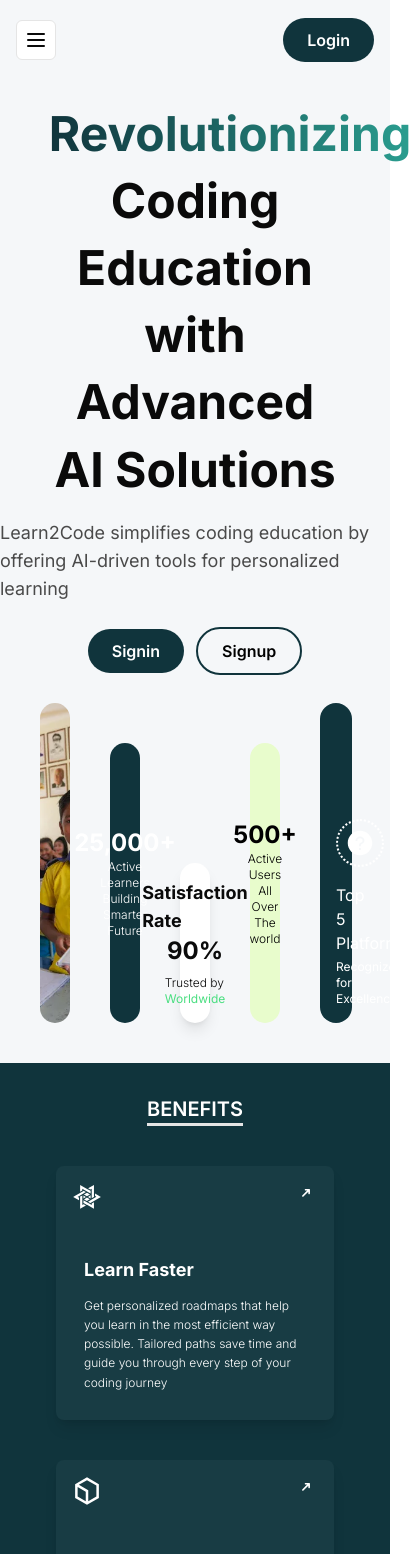
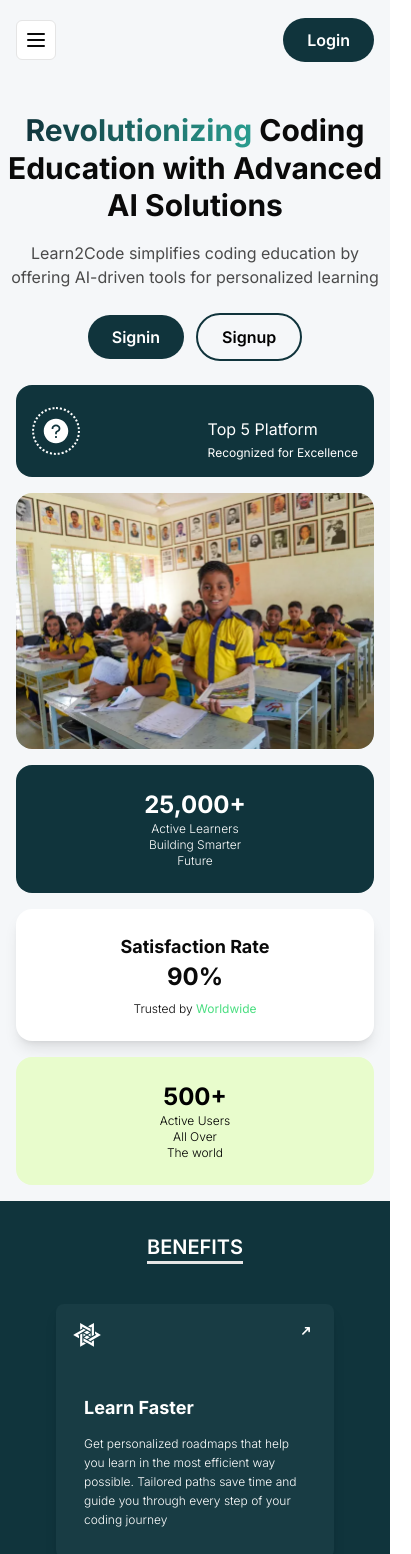
Before and after one commit to farhanpavel/Learn2Code, a Next.js app in the folder client/: page / in a window 390 px wide. Shown: the top 1554 px of the page, 411 px wide, since content can reach past the window. Built offline with nearby package versions, Linux system fonts and the light colour scheme.

Commit message:
Frontend Navbar fixed and some animation added

```diff
--- a/client/src/app/_home/Benefits.tsx
+++ b/client/src/app/_home/Benefits.tsx
@@ -112,7 +112,7 @@
       whileInView="visible"
       viewport={{ once: true, margin: "-100px" }}
     >
-      <div className="flex justify-center mt-4">
+      <div className="flex justify-center mt-4" id="benefit">
         <motion.h1
           className="text-center font-semibold text-white text-xl border-b-[3px] uppercase"
           initial={{ opacity: 0, y: -20 }}
--- a/client/src/app/_home/Contact.tsx
+++ b/client/src/app/_home/Contact.tsx
@@ -11,7 +11,7 @@
 
 export default function Contact() {
   return (
-    <div className="min-h-screen bg-[#10343C]">
+    <div className="min-h-screen bg-[#10343C]" id="contact">
       {/* Header Section */}
       <div className="text-center py-16 relative overflow-hidden">
         <div className="absolute top-0 left-0 w-full h-full opacity-20">
@@ -37,12 +37,9 @@
         </div>
       </div>
 
-      {/* Main Content */}
       <div className="container mx-auto px-4 py-12">
         <div className="flex flex-col lg:flex-row gap-12">
-          {/* Left Column - Contact Info & Map */}
           <div className="lg:w-1/2 space-y-8">
-            {/* Contact Info Cards */}
             <div className="grid gap-6">
               <div className="bg-white/5 backdrop-blur-sm p-6 rounded-2xl transform hover:scale-105 transition-all duration-300">
                 <div className="flex items-center gap-4">
@@ -98,7 +95,6 @@
             </div>
           </div>
 
-          {/* Right Column - Contact Form */}
           <div className="lg:w-1/2">
             <form className="bg-white/5 backdrop-blur-sm p-8 rounded-2xl space-y-6">
               <div className="relative">
--- a/client/src/app/_home/Feature.tsx
+++ b/client/src/app/_home/Feature.tsx
@@ -75,7 +75,7 @@
   ];
 
   return (
-    <div className="py-16 bg-gradient-to-b from-white to-teal-50">
+    <div className="py-16 bg-gradient-to-b from-white to-teal-50" id="feature">
       <motion.div
         className="container mx-auto px-4"
         initial="hidden"
--- a/client/src/app/_home/Hero.tsx
+++ b/client/src/app/_home/Hero.tsx
@@ -1,26 +1,75 @@
+"use client";
 import React from "react";
+import { motion } from "framer-motion";
+import { HelpCircle } from "lucide-react";
 import Link from "next/link";
-import Image from "next/image";
 import { AiFillQuestionCircle } from "react-icons/ai";
-export default function Hero() {
+
+const containerVariants = {
+  hidden: { opacity: 0 },
+  visible: {
+    opacity: 1,
+    transition: {
+      staggerChildren: 0.2,
+      delayChildren: 0.3,
+    },
+  },
+};
+
+const itemVariants = {
+  hidden: { x: -50, opacity: 0 },
+  visible: {
+    x: 0,
+    opacity: 1,
+    transition: { duration: 0.5 },
+  },
+};
+
+const cardVariants = {
+  hidden: { x: -50, opacity: 0 },
+  visible: {
+    x: 0,
+    opacity: 1,
+    transition: { duration: 0.5 },
+  },
+  hover: {
+    scale: 1.05,
+    transition: { duration: 0.3 },
+  },
+};
+
+const Hero = () => {
   return (
-    <div>
-      <div className="flex items-center justify-center mt-[5%] flex-col">
-        <div className="text-center text-5xl font-bold w-3/4 leading-[4.2rem]">
+    <motion.div
+      initial="hidden"
+      animate="visible"
+      variants={containerVariants}
+      className="overflow-hidden"
+    >
+      <motion.div className="flex items-center justify-center mt-8 md:mt-12 lg:mt-[5%] flex-col">
+        <motion.div
+          variants={itemVariants}
+          className="text-center text-3xl sm:text-4xl md:text-5xl font-bold w-full sm:w-5/6 md:w-3/4 leading-tight md:leading-[4.2rem]"
+        >
           <h1>
             <span className="bg-gradient-to-r from-[#10343c] to-[#2a9d8f] bg-clip-text text-transparent">
               Revolutionizing
             </span>{" "}
             Coding Education with Advanced AI Solutions
           </h1>
-        </div>
-        <div className="text-lg  text-[#4a4a4a] mt-4 ">
+        </motion.div>
+
+        <motion.div
+          variants={itemVariants}
+          className="text-base md:text-lg text-[#4a4a4a] mt-4 text-center"
+        >
           <p>
             Learn2Code simplifies coding education by offering AI-driven tools
             for personalized learning
           </p>
-        </div>
-        <div className="mt-9 space-x-3">
+        </motion.div>
+
+        <div className="mb-5 md:mb-0 mt-9 space-x-3">
           <Link
             href="/signin"
             className="bg-[#10343c] px-6 py-3 text-white rounded-full font-semibold 2xl:px-8 2xl:py-4"
@@ -34,44 +83,70 @@
             Signup
           </Link>
         </div>
-      </div>
-      <div className="p-10 container mx-auto">
-        <div className="grid grid-cols-5 row-span-7 gap-10 ">
-          <div className="row-span-9 row-start-1">
-            <Image
-              src={"/images/student.jpg"}
-              width={400}
-              height={500}
+      </motion.div>
+
+      {/* Grid Section */}
+      <motion.div
+        variants={itemVariants}
+        className="p-4 sm:p-6 md:p-10 container mx-auto "
+      >
+        <div className="grid grid-cols-1 sm:grid-cols-2 lg:grid-cols-5 gap-4 md:gap-6 lg:gap-10">
+          <motion.div
+            variants={cardVariants}
+            whileHover="hover"
+            className="row-span-1 lg:row-span-9 lg:row-start-1 h-64 sm:h-80 md:h-auto"
+          >
+            <img
+              src="/images/student.jpg"
               alt="student"
               className="h-full w-full object-cover rounded-2xl"
             />
-          </div>
-          <div className="bg-[#10343c] row-start-2  row-span-8 rounded-2xl flex justify-center items-center flex-col text-white">
+          </motion.div>
+
+          <motion.div
+            variants={cardVariants}
+            whileHover="hover"
+            className="bg-[#10343c] row-span-1 lg:row-start-2 lg:row-span-8 rounded-2xl flex justify-center items-center flex-col text-white p-6 sm:p-4"
+          >
             <h1 className="text-2xl font-bold">25,000+ </h1>
             <p className="text-white text-xs font-light text-center">
               Active Learners <br />
               Building Smarter <br /> Future
             </p>
-          </div>
-          <div className="bg-white  row-start-5 row-span-5 rounded-2xl shadow-lg flex justify-center items-center flex-col">
+          </motion.div>
+
+          <motion.div
+            variants={cardVariants}
+            whileHover="hover"
+            className="bg-white row-span-1 lg:row-start-5 lg:row-span-5 rounded-2xl shadow-lg flex justify-center items-center flex-col p-6 sm:p-4"
+          >
             <h1 className="text-lg font-bold">Satisfaction Rate</h1>
             <p className="text-2xl font-bold">90%</p>
             <p className="text-xs font-light mt-2">
               Trusted by <strong className="text-green-400">Worldwide</strong>
             </p>
-          </div>
-          <div className="bg-[#e8fccc] row-start-2 row-span-8 rounded-2xl flex justify-center items-center flex-col text-black ">
+          </motion.div>
+
+          <motion.div
+            variants={cardVariants}
+            whileHover="hover"
+            className="bg-[#e8fccc] row-span-1 lg:row-start-2 lg:row-span-8 rounded-2xl flex justify-center items-center flex-col text-black p-6 sm:p-4"
+          >
             <h1 className="text-2xl font-bold">500+</h1>
             <p className="text-xs font-light text-center">
-              {" "}
               Active Users
               <br />
               All Over
               <br />
               The world
             </p>
-          </div>
-          <div className="bg-[#10343c] p-4 row-start-1 space-y-4 row-span-9 rounded-2xl flex justify-end  flex-col">
+          </motion.div>
+
+          <motion.div
+            variants={cardVariants}
+            whileHover="hover"
+            className="bg-[#10343c] p-4 row-span-1 row-start-1 space-y-4 lg:row-span-9 rounded-2xl flex flex-row lg:flex-col justify-between lg:justify-end items-center md:items-start"
+          >
             <div>
               <AiFillQuestionCircle className="text-5xl p-2 border-dotted border-white border-2 rounded-full  text-white" />
             </div>
@@ -79,9 +154,11 @@
               <h1 className="text-white text-md">Top 5 Platform</h1>
               <p className="text-white text-xs">Recognized for Excellence</p>
             </div>
-          </div>
+          </motion.div>
         </div>
-      </div>
-    </div>
+      </motion.div>
+    </motion.div>
   );
-}
+};
+
+export default Hero;
--- a/client/src/components/Footer/page.tsx
+++ b/client/src/components/Footer/page.tsx
@@ -16,7 +16,7 @@
         </div>
 
         <div className="mt-6 sm:flex sm:flex-wrap sm:justify-center sm:flex-row">
-          <ul className="sm:flex text-center gap-x-6 text-[#4A4A4A] font-rubik text-sm md:text-base">
+          <ul className="sm:flex text-center gap-x-6 text-[#4A4A4A] font-rubik text-sm md:text-base space-y-2 sm:space-y-0">
             <li className="hover:text-green-900 cursor-pointer hover:transition-colors hover:delay-150">
               Contact
             </li>
@@ -43,7 +43,7 @@
               </div>
 
               <div>
-                <ul className="sm:flex sm:flex-wrap text-center gap-x-7">
+                <ul className="sm:flex sm:flex-wrap text-center gap-x-7 space-y-2 sm:space-y-0">
                   <li className="hover:text-green-900 cursor-pointer hover:transition-colors hover:delay-150">
                     Contact
                   </li>
--- a/client/src/components/Url/page.tsx
+++ b/client/src/components/Url/page.tsx
@@ -1 +1 @@
-export const url = "https://learn2-code-1qn3.vercel.app";
+export const url = "http://localhost:4000";
```
Also changed, not shown: client/src/components/Header/page.tsx (+5 -5 lines), client/src/middleware.ts (+5 -4 lines).
